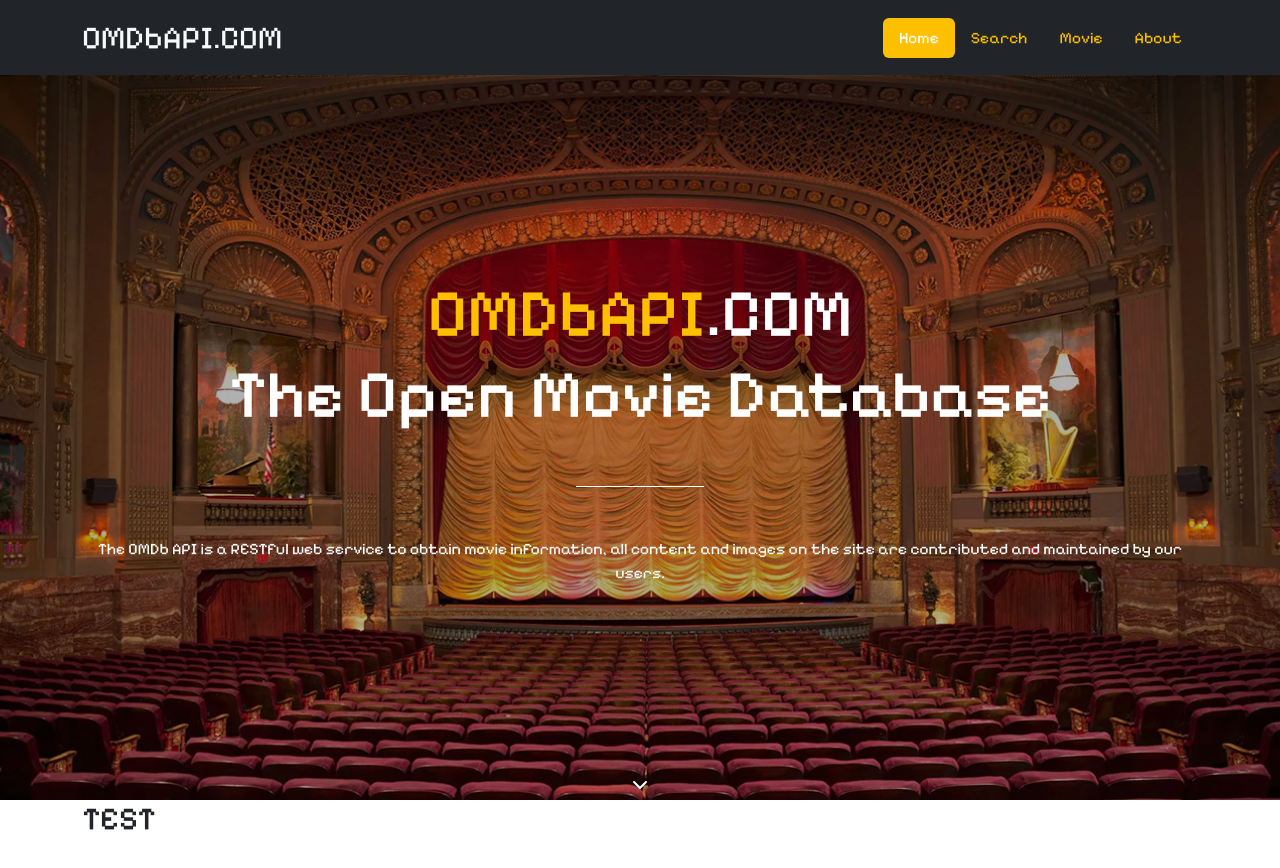
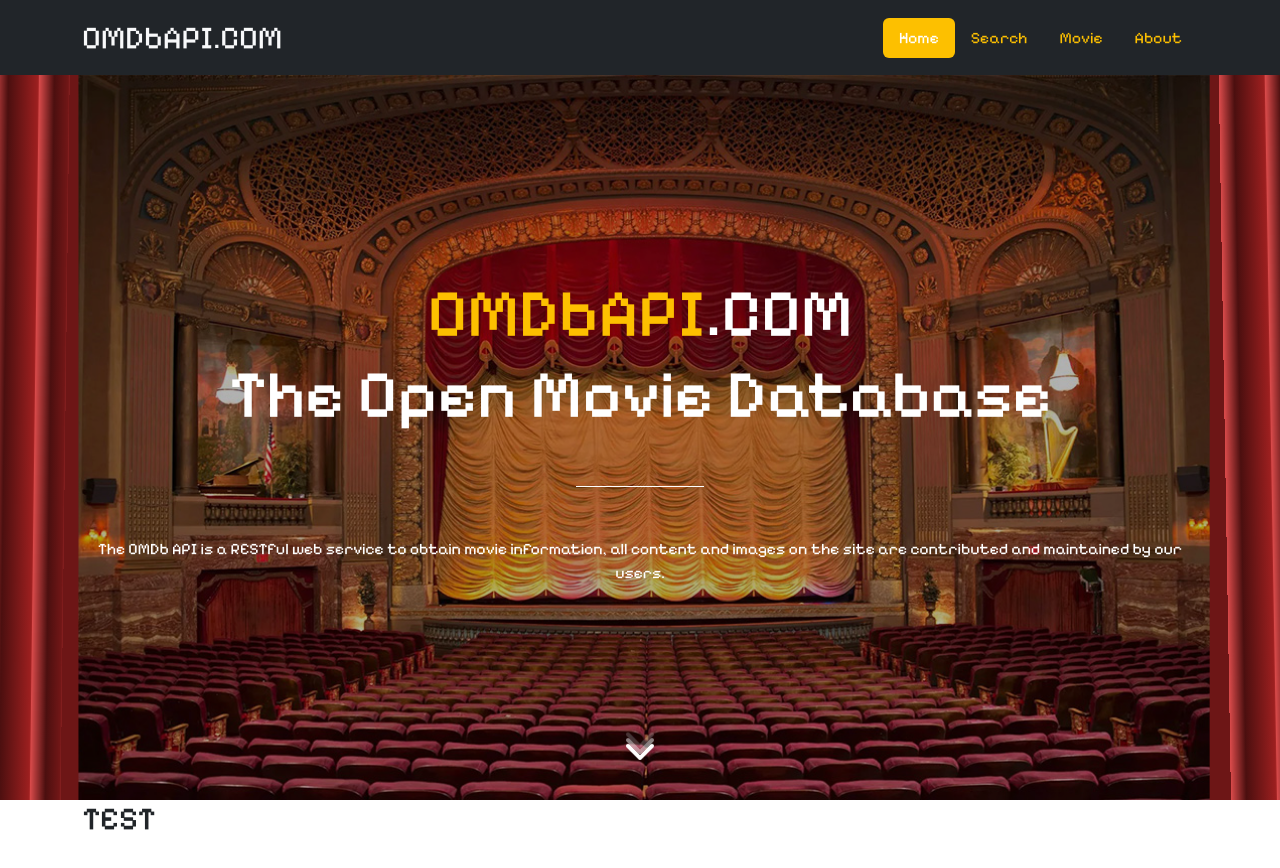
Before and after one commit to naseulgee/vue3-movie-app, a Vue app: page /#/ in a window 1280 px wide. Shown: the top 868 px of the page. Built offline with nearby package versions, Linux system fonts and the light colour scheme; a web font is replaced by a local one.

Commit message:
메인화면 애니메이션 추가

```diff
--- a/src/components/Headline.vue
+++ b/src/components/Headline.vue
@@ -3,7 +3,7 @@
     [참고] https://www.capitoltheatre.com.au/
     [참고] https://colorlib.com/wp/wp-content/uploads/sites/2/theater-websites.jpg
     -->
-    <section class="intro container-fluid d-flex flex-column justify-content-center align-items-center text-center text-white position-relative z-1">
+    <section class="intro container-fluid d-flex flex-column justify-content-center align-items-center overflow-hidden text-center text-white position-relative z-1">
         <div class="container">
             <h1>
                 <Logo />
@@ -14,7 +14,17 @@
             <p>The OMDb API is a RESTful web service to obtain movie information, all content and images on the site are contributed and maintained by our users.</p>
             <font-awesome-icon
                 icon="fa-solid fa-chevron-down"
-                class="position-absolute bottom-0 start-50 translate-middle" />
+                v-for="i in 3"
+                :key="i" />
+        </div>
+        <div
+            v-for="i in 2"
+            :key="i"
+            :class="['curtains-wrap', (i == 1 ? 'left' : 'right')]">
+            <div
+                class="curtain"
+                v-for="j in 5"
+                :key="j"></div>
         </div>
     </section>
 </template>
@@ -30,6 +40,7 @@
 </script>
 
 <style lang="scss" scoped>
+@keyframes _ani_arrow_down { 100% { bottom: min(1.5vh, 50px); transform: translate(-50%, 0%); } }
 .intro {
     height: $vh-H;
     background: url(~assets/images/main/main-bg.jpg) no-repeat center/cover;
@@ -51,5 +62,70 @@
         width: 10vw;
         opacity: 1;
     }
+    .fa-chevron-down{
+        width: 2rem;
+        height: 2rem;
+        position: absolute;
+        left: 50%;
+        bottom: 5vh;
+        transform: translate(-50%, -50%);
+        animation: _ani_arrow_down 1.5s ease-out infinite;
+        &:nth-of-type(2) {
+            opacity: 0.5;
+            transform: translate(-50%, -85%);
+        }
+        &:nth-of-type(3) {
+            opacity: 0.2;
+            transform: translate(-50%, -120%);
+        }
+    }
+}
+
+// 커튼 CSS
+$curtainColor: #a02020;
+$deg: 2deg;
+
+@keyframes _ani_curtain        { 50%  { transform: rotate(-$deg); } }
+@keyframes _ani_curtain_open   { 100% { transform: scaleX(0.6); } }
+@keyframes _ani_curtain_open_r { 100% { transform: scaleX(0.6); right: -70%; } }
+
+.curtains-wrap {
+    width: 51%;
+    height: 110%;
+    overflow: hidden;
+    position: absolute;
+    top:-10%;
+    left: 0;
+    transform-style: preserve-3d;
+    transition: 6s ease;
+    transform-origin: -120% top;
+    background: darken($curtainColor, 12%);
+    text-align: left;
+    animation: _ani_curtain_open 4s ease forwards;
+    &.right{
+        left: auto;
+        right: 0;
+        text-align: right;
+        animation: _ani_curtain_open_r 4s ease forwards;
+    }
+    .curtain {
+        display:inline-block;
+        width: 10vw;
+        height: 110%;
+        background: repeating-linear-gradient(
+                to left,
+                $curtainColor 4vw,
+                darken($curtainColor, 20%) 8vw,
+                lighten($curtainColor, 20%) 10vw) 100%;
+        transform: rotate($deg);
+        transform-origin: 0 0;
+        animation: _ani_curtain 2s ease infinite;
+
+        &:nth-child(1) { animation-delay: -0.1s; }
+        &:nth-child(2) { animation-delay: -0.2s; }
+        &:nth-child(3) { animation-delay: -0.3s; }
+        &:nth-child(4) { animation-delay: -0.4s; }
+        &:nth-child(5) { animation-delay: -0.5s; }
+    }
 }
 </style>
```
